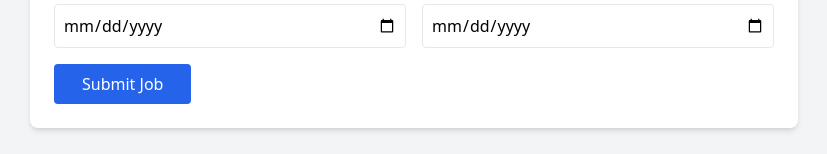
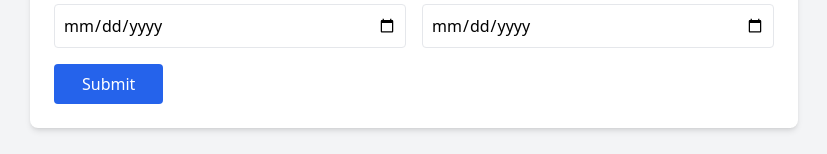
Before and after one commit to abi4679553/formvalidation, a React (Create React App) app: page / in a window 1280 px wide. Shown: the part 503-657 px from the top of the page, without its empty margins (226-1053 px from the left). Built offline with nearby package versions, Linux system fonts and the light colour scheme.

Commit message:
use color

```diff
--- a/src/components/Form.js
+++ b/src/components/Form.js
@@ -151,10 +151,7 @@
 
         <button
           type="submit"
-          className="bg-blue-600 text-white px-7 py-2 rounded hover:bg-blue-700 "
-        >
-          Submit Job
-        </button>
+          className="bg-blue-600 text-white px-7 py-2 rounded hover:bg-pink-700 ">  Submit  </button>
       </form>
     </div>
   );
```
